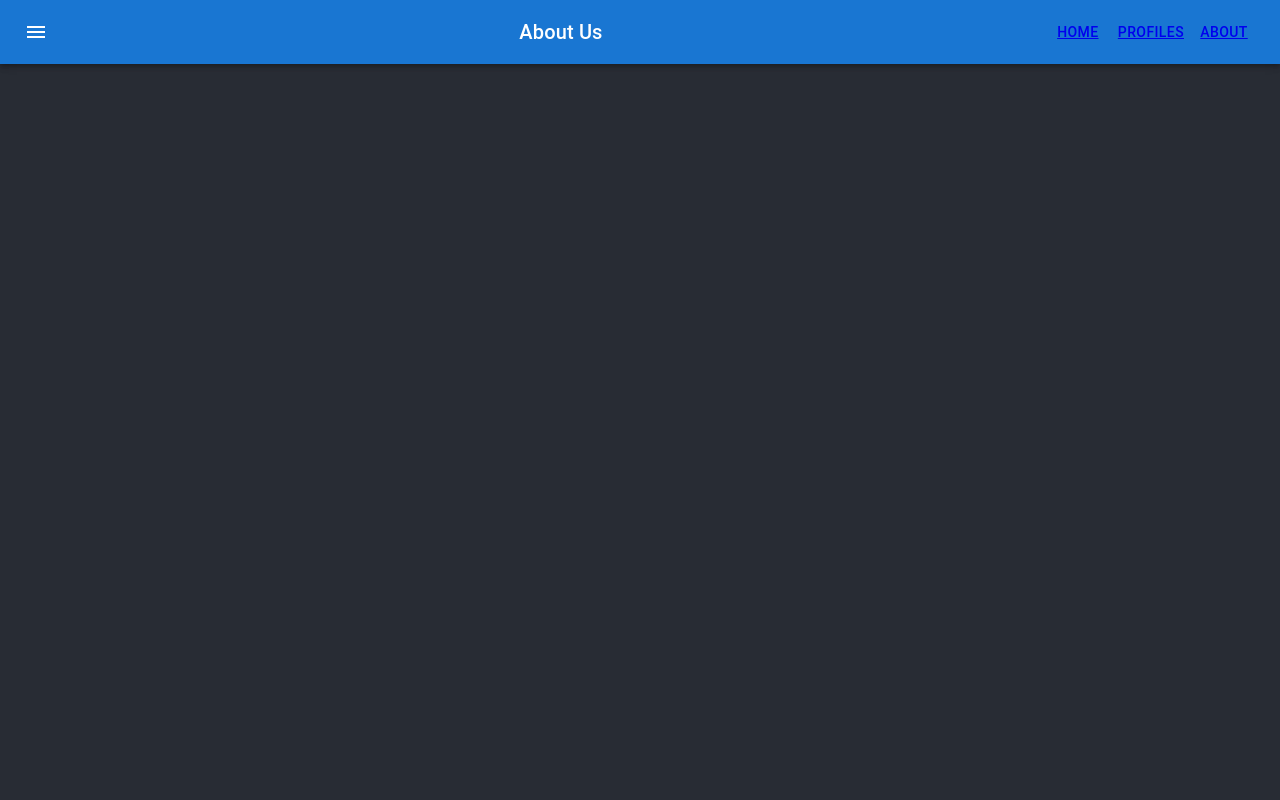
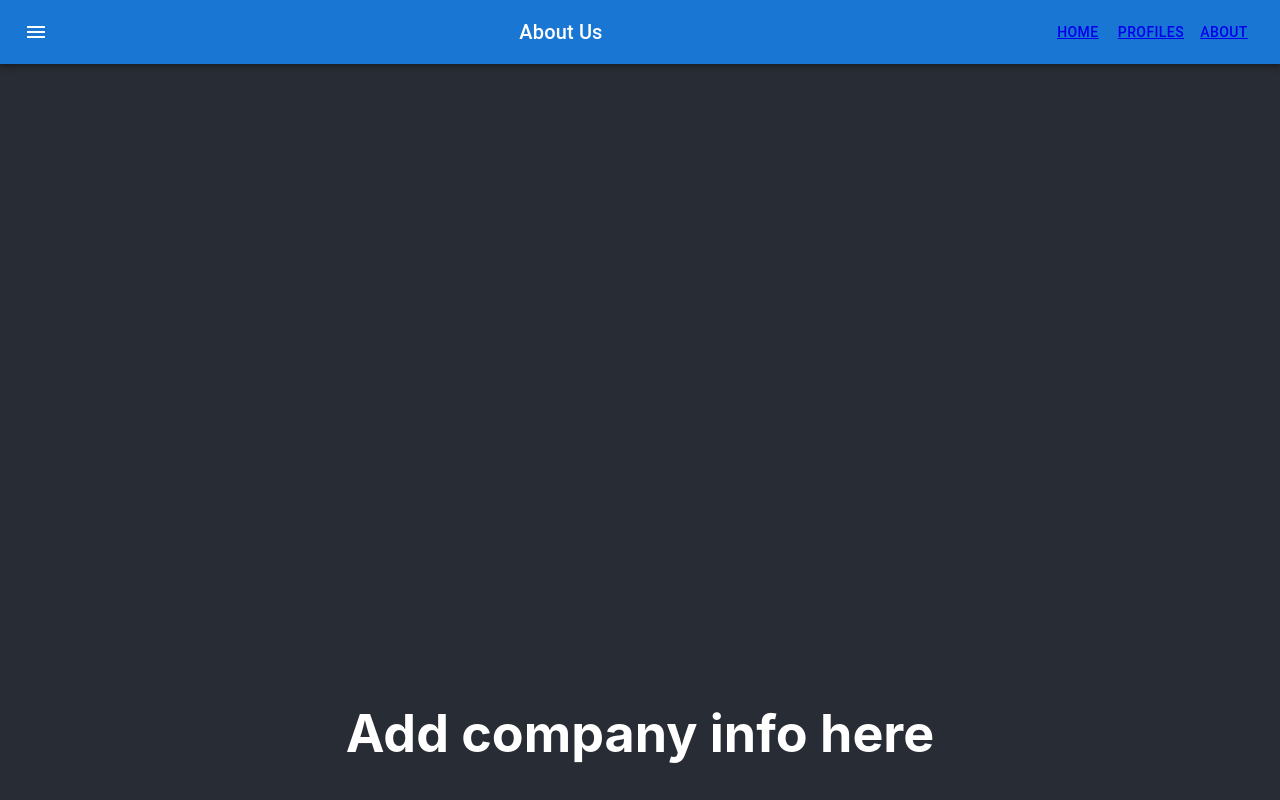
Before and after one commit to jpmhaggerty/react-router-checkpoint, a React (Create React App) app: page /about in a window 1280 px wide. Built offline with nearby package versions, Linux system fonts and the light colour scheme.

Commit message:
About blurb

```diff
--- a/src/components/About.js
+++ b/src/components/About.js
@@ -1,15 +1,16 @@
 import "../App.css";
 import ButtonAppBar from "./ButtonAppBar.js";
+import Box from "@mui/material/Box";
 
 function About() {
   return (
     <div className="App">
       <header className="App-header">
-        <ButtonAppBar title="About Us"/>
+        <ButtonAppBar title="About Us" />
+        <Box>
+          <h1>Add company info here</h1>
+        </Box>
       </header>
-      <main>
-
-      </main>
     </div>
   );
 }
```
